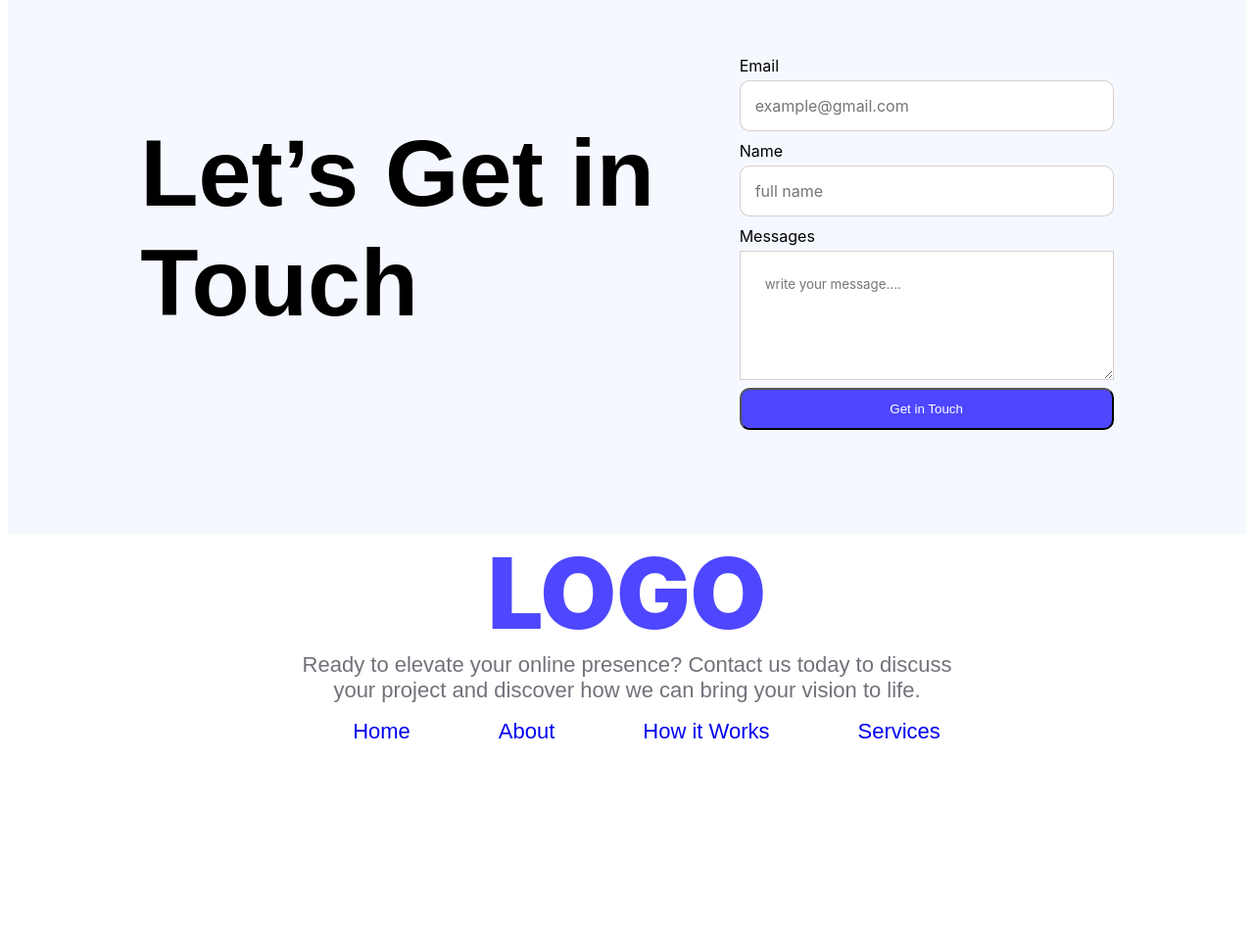
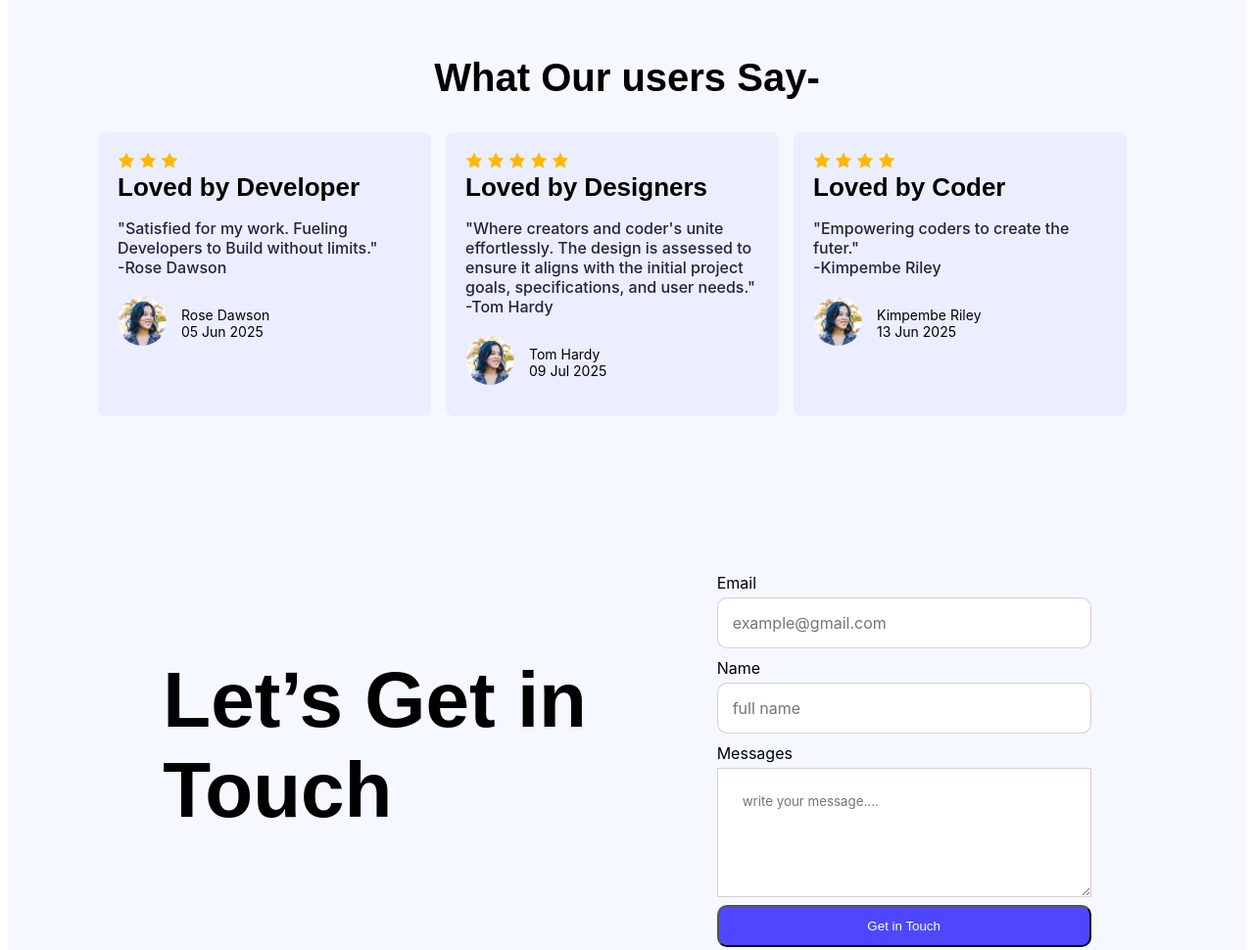
Before and after one commit to sabbirsohag-1509/first-assignment-repo, a plain HTML site: page index.html in a window 1280 px wide. Shown: the part 1980-2950 px from the top of the page at 98% size. Before the commit the page ends 2756 px from the top, so only its background shows below. Drawn offline with Linux system fonts and the light colour scheme.

Commit message:
after-completed-feedback-section

```diff
--- a/index.html
+++ b/index.html
@@ -83,10 +83,55 @@
         </section>
 
                     <!-- feedback-section  -->
+
         <section>
+            <h2 class="container-title raleway">What Our users Say-</h2>
 
+             <div class="feedback-container">
+                <div class="feedback">
+                    <img src="Assets/icon-star.png" alt="">
+                    <img src="Assets/icon-star.png" alt="">
+                    <img src="Assets/icon-star.png" alt="">
+                    <h2 class="feedback-title raleway">Loved by Developer</h2>
+                    <p class="feedback-review inter">"Satisfied for my work. Fueling Developers to Build without limits." <br> -Rose Dawson</p>
+
+                    <div class="reviewer">
+                    <img src="Assets/avatar.png" alt="">
+                    <p class="reviewer-name inter">Rose Dawson <br>
+                       05 Jun 2025</p>
+                    </div>
+                </div>
+                <div class="feedback">
+                    <img src="Assets/icon-star.png" alt="">
+                    <img src="Assets/icon-star.png" alt="">
+                    <img src="Assets/icon-star.png" alt="">
+                    <img src="Assets/icon-star.png" alt="">
+                    <img src="Assets/icon-star.png" alt="">
+                    <h2 class="feedback-title raleway">Loved by Designers</h2>
+                    <p class="feedback-review inter">"Where creators and coder's unite effortlessly. The design is assessed to ensure it aligns with the initial project goals, specifications, and user needs." -Tom Hardy</p>
+
+                    <div class="reviewer">
+                    <img src="Assets/avatar.png" alt="">
+                    <p class="reviewer-name inter">Tom Hardy <br>
+                       09 Jul 2025</p>
+                    </div>
+                </div>
+                <div class="feedback">
+                    <img src="Assets/icon-star.png" alt="">
+                    <img src="Assets/icon-star.png" alt="">
+                    <img src="Assets/icon-star.png" alt="">
+                    <img src="Assets/icon-star.png" alt="">
+                    <h2 class="feedback-title raleway">Loved by Coder</h2>
+                    <p class="feedback-review inter">"Empowering coders to create the futer." <br> -Kimpembe Riley</p>
+
+                    <div class="reviewer">
+                    <img src="Assets/avatar.png" alt="">
+                    <p class="reviewer-name inter">Kimpembe Riley <br>
+                       13 Jun 2025</p>
+                    </div>
+                </div>
+             </div>
         </section>
-
 
 
                   <!-- input-form area  -->
--- a/style.css
+++ b/style.css
@@ -134,7 +134,8 @@ main{
 }
 
 
-        /* form-container styles */
+          /* form-container styles */
+
 .form-container{
     width: 1080px;
     margin: 70px auto;
@@ -174,7 +175,7 @@ main{
     margin-top: 8px;
 }
 .form-title h1{
-    font-size: 97px;
+    font-size: 80px;
     font-weight: bold;
     color: #000000;
 }
@@ -236,11 +237,11 @@ main{
 }
 .footer-nav li a{
     text-decoration: none;
+    color: #232326db;
 }
 .footer-nav li{
     list-style: none;
-    font-size: 22px;
-    color: #252432a5;
+    font-size: 18px;
     font-weight: 500;
 }
 .footer-nav li a:hover{
@@ -264,3 +265,57 @@ main{
 .nav-signup button:hover{
     background-color: #273c75;
 }
+
+
+                    /* feedback container  */
+
+.feedback-container{
+    width: 1080px;
+    height: 350px;
+    margin: 0 auto;
+    display: flex;
+    gap: 15px;
+}
+.container-title{
+    text-align: center;
+}
+.reviewer{
+    display: flex;
+    gap:15px;
+}
+.reviewer img{
+    border-radius: 50%;
+    width: 50px;
+    height: 50px;
+    margin-top: 4px
+}
+
+.feedback{
+    background-color: #e5e7ff98;
+    width: 300px;
+    height: 250px;
+    padding: 20px;
+    border-radius: 8px;
+}
+.feedback-title{
+    font-size: 26px;
+    color: #000000;
+    font-weight: bold;
+    margin: 0;
+}
+.feedback-review{
+    font-size: 16px;
+    color: #252432;
+    font-weight: 500;
+    text-align: left;
+}
+.reviewer-name{
+    font-size: 14px;
+    font-weight: 400;
+}
+.container-title{
+    font-size: 40px;
+    font-weight: bold;
+    color: #000000;
+    margin-top: 100px;
+}
```
Also changed, not shown: Assets/avatar-2.jpg (added), Assets/avatar-3.jpg (added).
